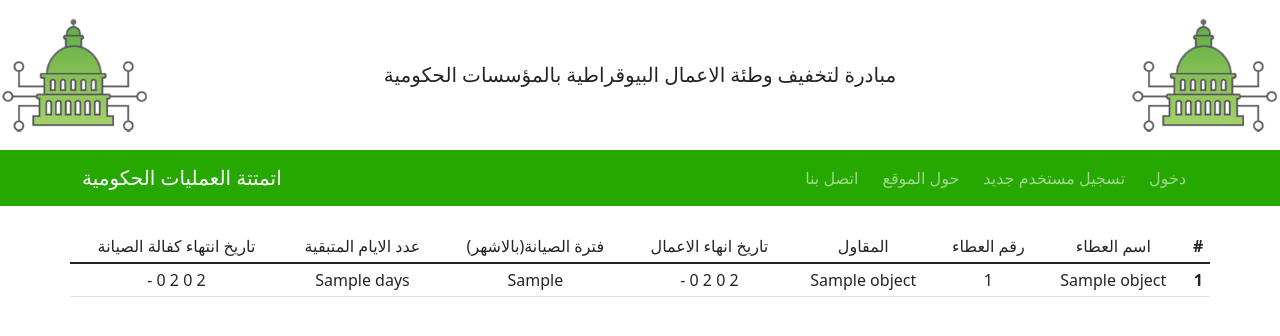
After one commit to suhaib-rabba/atmattal3mliat, a Django app: template atmattal3mliat-project/templates/apps/tender_maintenanceRender.html in a window 1280 px wide. The commit adds this page. Shown: the top 336 px of the page. Run offline with Django 3.2, Linux system fonts and the light colour scheme; the template is opened without the code that fills it: most values are stand-ins (such as "Sample title", 1, 10 or a date in 2020); some libraries are stand-ins or nearby versions.

Commit message:
date application

```diff
--- a/atmattal3mliat-project/apps/urls.py
+++ b/atmattal3mliat-project/apps/urls.py
@@ -12,5 +12,7 @@ urlpatterns = [
     path('tender_study_phase/', views.tender_study_view, name='tender_study_phase'),
     path('tender_date/', views.tender_date, name='tender_date'),
     path('tender_maintenance/', views.tender_maintenance,
-         name='tender_maintenance_url')
-]
+         name='tender_maintenance_url'),
+    path('tender_maintenanceRender/', views. tender_maintenanceTables,
+         name='tender_maintenanceRender')
+         ]
--- a/atmattal3mliat-project/atmattal3mliat/urls.py
+++ b/atmattal3mliat-project/atmattal3mliat/urls.py
@@ -31,5 +31,5 @@ urlpatterns = [
 
 
          ] + static(settings.MEDIA_URL, document_root=settings.MEDIA_ROOT)
-         #little change
+#little change
 # trail
--- a/atmattal3mliat-project/templates/apps/tender_maintenance.html
+++ b/atmattal3mliat-project/templates/apps/tender_maintenanceInput.html
@@ -52,8 +52,5 @@
 <br>
 
 
-<hr>
-<span >{{date_format.0}}</span><span class='mx-2'></span>{{date_format.1}}<span class='mx-2'>{{date_format.2}}</span>
-<hr>
 
 {% endblock %}
--- /dev/null
+++ b/atmattal3mliat-project/templates/apps/tender_maintenanceRender.html
@@ -0,0 +1,49 @@
+{% extends 'base.html' %}
+{% block content %}
+
+<div class="" dir='rtl'>
+
+
+<table class="table table-sm table-hover  container text-center " dir="rtl">
+    <thead>
+        <tr >
+            <th>#</th>
+            <td >اسم العطاء</td>
+            <td>رقم العطاء </td>
+            <td>المقاول</td>
+            <td>تاريخ انهاء الاعمال</td>
+            <td>فترة الصيانة(بالاشهر)</td>
+            <td>عدد الايام المتبقية</td>
+            <td>تاريخ انتهاء كفالة الصيانة</td>
+
+
+
+        </tr>
+    </thead>
+      <tbody>
+{% for object in objects.all %}
+
+
+
+
+        <tr class='  '>
+            <th  scope="row">{{object.id}}</th>
+            <td >{{object.tender_name}}</td>
+            <td>{{object.tender_number}}</td>
+            <td>{{object.concractor_name}}</td>
+            <td>{{object.date_start.0}} {{object.date_start.1}}  {{object.date_start.2}} {{object.date_start.3}} {{object.date_start.4}}</td>
+            <td>{{object.maintenance_interval}}</td>
+            <td>{{object.days_remain.days}}</td>
+
+
+            <td>{{object.date_end.0}} {{object.date_end.1}}  {{object.date_end.2}} {{object.date_end.3}} {{object.date_end.4}}</td>
+
+        </tr>
+
+
+
+{% endfor %}
+</tbody>
+</table>
+</div>
+{% endblock %}
```
Also changed, not shown: atmattal3mliat-project/apps/functions/dateList.py (added, +7 -0 lines), atmattal3mliat-project/apps/models.py (+17 -5 lines), atmattal3mliat-project/apps/views.py (+29 -21 lines), atmattal3mliat-project/apps/migrations/0011_alter_date_app_maintenance_interval.py (added).
